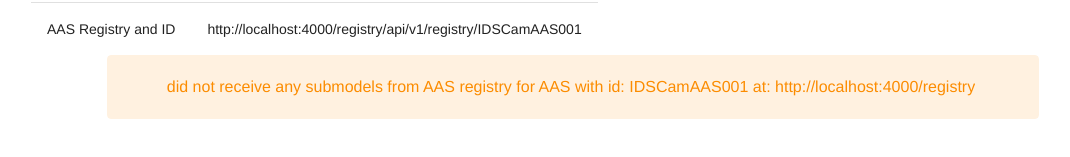
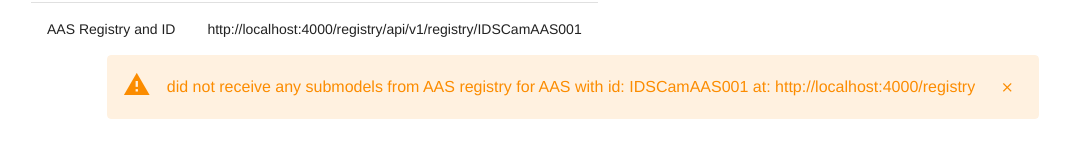
Before and after one commit to FabOS-AI/fabos-mjpeg-stream-viewer, a Vue app: page / in a window 1280 px wide. Shown: the part 669-826 px from the top of the page, without its empty margins (67-1137 px from the left). Built offline with nearby package versions, Linux system fonts and the light colour scheme; no server answers.

Commit message:
fix icons

```diff
--- a/src/App.vue
+++ b/src/App.vue
@@ -4,6 +4,7 @@
     <StreamComponent/>
 
   </div>
+  <link href="https://cdn.jsdelivr.net/npm/@mdi/font@5.x/css/materialdesignicons.min.css" rel="stylesheet">
   </template>
 
 <script>
```
